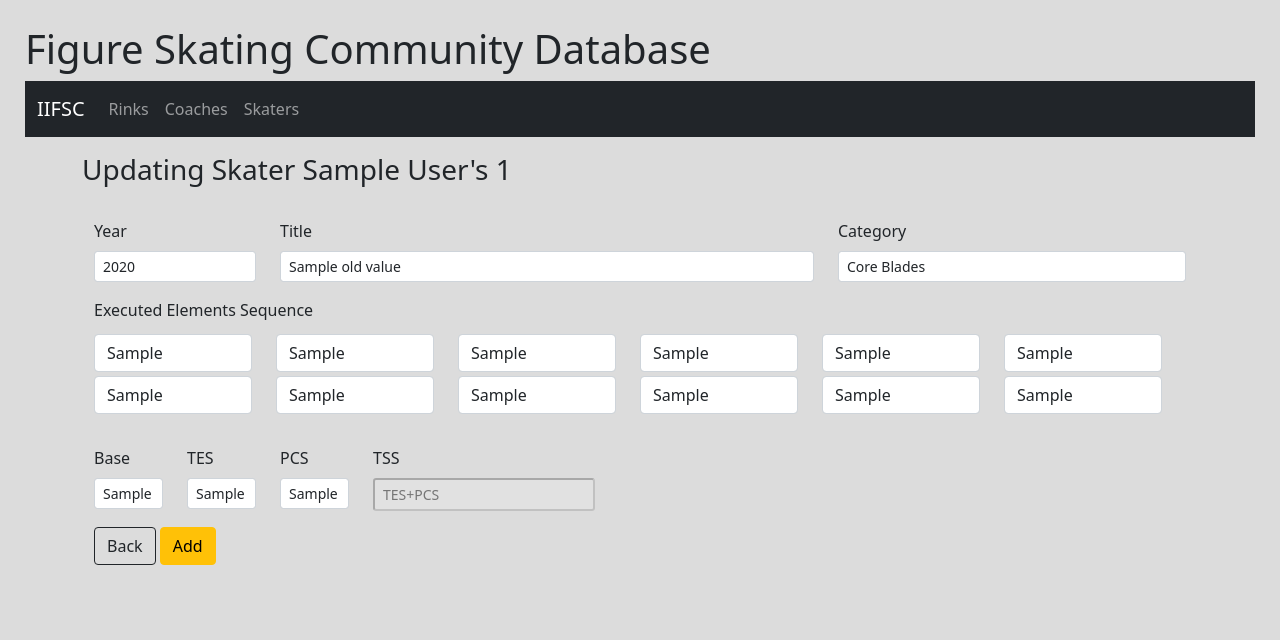
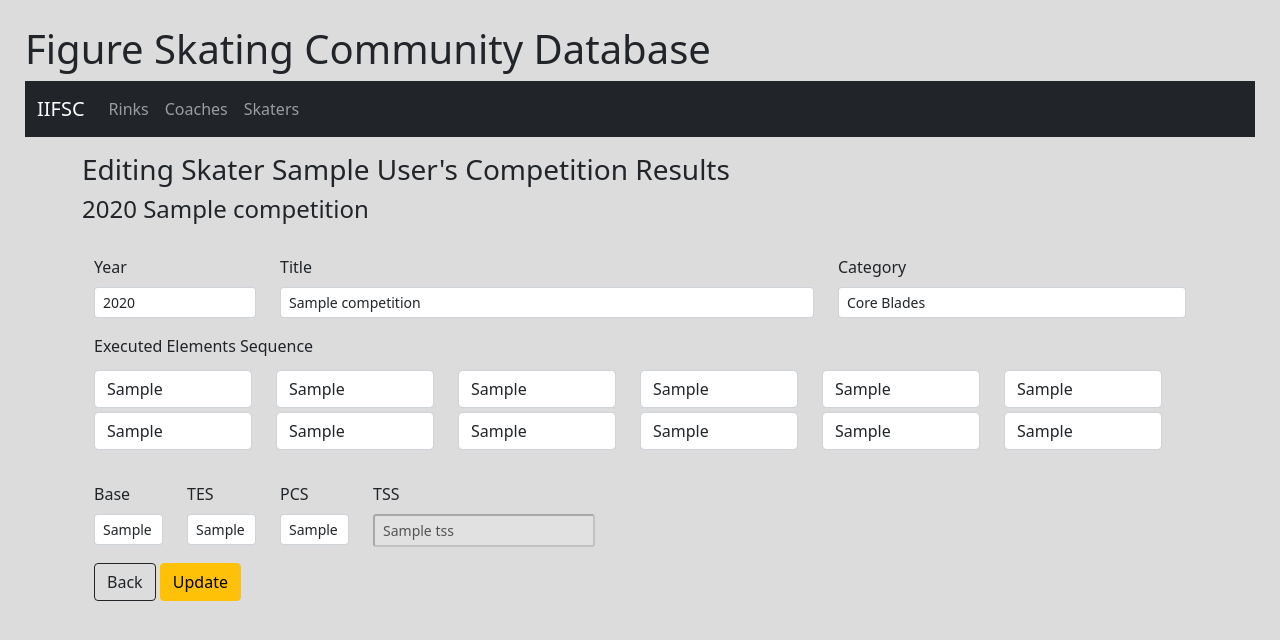
Before and after one commit to suipingooi/iifscdb, a Flask app: template templates/update_comp.template.html in a window 1280 px wide. Shown: the top 640 px of the page. Run offline with Flask 2, Linux system fonts and the light colour scheme; the template is opened without the code that fills it: most values are stand-ins (such as "Sample title", 1, 10 or a date in 2020); some libraries are stand-ins or nearby versions.

Commit message:
fixed path for edit/update nested document

```diff
--- a/app.py
+++ b/app.py
@@ -602,16 +602,73 @@ def process_add_comp(student_id):
 def update_competition(student_id, comp_id):
     skate_comp = db.students.find_one({
         'competition_data.comp_id': ObjectId(comp_id)
+    }, {
+        'student_lname': 1,
+        'student_fname': 1,
+        'competition_data.$': 1,
     })
-    print(skate_comp)
     old_values = {**skate_comp}
     return render_template('update_comp.template.html',
                            old_values=old_values,
                            errors={})
 
 
+@app.route('/students/<student_id>/<comp_id>/update',
+           methods=["POST"])
+def process_update_competition(student_id, comp_id):
+    errors = validate_form_comp(request.form)
+
+    if len(errors) == 0:
+
+        tss = cal_tss(request.form)
+
+        db.students.update_one({
+            '_id': ObjectId(student_id),
+            'competition_data.comp_id': ObjectId(comp_id)
+        }, {
+            "$set": {
+                "competition_data.$.comp_year": request.form.get("comp_year"),
+                "competition_data.$.comp_title": request.form.get("comp_title"),
+                "competition_data.$.category": request.form.get("comp_category"),
+                "competition_data.$.sequence": {
+                    "seq1": request.form.get("comp_seq1"),
+                    "seq2": request.form.get("comp_seq2"),
+                    "seq3": request.form.get("comp_seq3"),
+                    "seq4": request.form.get("comp_seq4"),
+                    "seq5": request.form.get("comp_seq5"),
+                    "seq6": request.form.get("comp_seq6"),
+                    "seq7": request.form.get("comp_seq7"),
+                    "seq8": request.form.get("comp_seq8"),
+                    "seq9": request.form.get("comp_seq9"),
+                    "seq10": request.form.get("comp_seq10"),
+                    "seq11": request.form.get("comp_seq11"),
+                    "seq12": request.form.get("comp_seq12"),
+                },
+                "competition_data.$.base_value": request.form.get("comp_base"),
+                "competition_data.$.TES": request.form.get("comp_tes"),
+                "competition_data.$.PCS": request.form.get("comp_pcs"),
+                "competition_data.$.TSS": tss
+            }
+        })
+        flash("File for Skater UPDATED")
+        return redirect(url_for('skater_profile',
+                                student_id=student_id))
+    else:
+        skate_comp = db.students.find_one({
+            'competition_data.comp_id': ObjectId(comp_id)
+        }, {
+            'student_lname': 1,
+            'student_fname': 1,
+            'competition_data.$': 1,
+        })
+    old_values = {**skate_comp, **request.form}
+    return render_template('update_comp.template.html',
+                           old_values=old_values,
+                           errors=errors)
+
+
 # deleting competition data from skater
-@app.route('/students/<student_id>/skater_profile/<comp_id>/delete')
+@ app.route('/students/<student_id>/skater_profile/<comp_id>/delete')
 def del_competition(student_id, comp_id):
     db.students.update_one({
         "competition_data.comp_id": ObjectId(comp_id)
@@ -627,7 +684,7 @@ def del_competition(student_id, comp_id):
 
 
 # request lesson with coach
-@app.route('/coaches/<coach_id>/request')
+@ app.route('/coaches/<coach_id>/request')
 def request_lesson(coach_id):
     coach_rl = db.coaches.find_one({
         '_id': ObjectId(coach_id)
@@ -775,9 +832,8 @@ def post_reqlesson(coach_id):
                                errors=errors,
                                old_values=old_values)
 
+
 # view lesson requests
-
-
 @app.route('/schedule/requests')
 def lesson():
     reqles = request.args.get('location')
--- a/templates/update_comp.template.html
+++ b/templates/update_comp.template.html
@@ -1,15 +1,15 @@
 {% extends 'base.template.html' %}
 
 {%block content%}
-
-<h3>Updating Skater {{old_values.student_fname}} {{old_values.student_lname}}'s {{old_values.competition_data.comp_id}}</h3>
+{%for item in old_values.competition_data %}
+<h3>Editing Skater {{old_values.student_fname}} {{old_values.student_lname}}'s Competition Results</h3>
+<h4>{{item.comp_year}} {{item.comp_title}}</h4>
 {%if errors|length > 0 %}
 <div class="alert alert-danger text-center">
     PLEASE CORRECT ALL ERRORS AND RESUBMIT FORM
 </div>
 {%endif%}
-{%for item in old_values.competition_data%}
-{%if comp_id == item._id%}
+
 <div class="container">
     <form method="POST">
         <div class="row mt-3">
@@ -21,32 +21,32 @@
             </div>
             <div class="form-group col-md-6 mt-3">
                 <label class="form-label">Title</label>
-                <input type="text" name="comp_title" value="{{old_values.comp_title}}" placeholder="Singapore National Figure Skating Championship"
+                <input type="text" name="comp_title" value="{{item.comp_title}}" placeholder="Singapore National Figure Skating Championship"
                     class="form-control form-control-sm {%if errors.blank_ctitle %} is-invalid {%endif%}" />
                 <div class="invalid-feedback">{{ errors.blank_ctitle }}</div>
             </div>
             <div class="form-group col-md-4 mt-3">
                 <label class="form-label">Category</label>
                 <select name="comp_category" class="form-control form-control-sm">
-                    <option {%if old_values.comp_category == 'Core Blades' %} selected {%endif%}>Core Blades</option>
-                    <option {%if old_values.comp_category == 'Figure Blades' %} selected {%endif%}>Figure Blades</option>
-                    <option {%if old_values.comp_category == 'Future Star 1' %} selected {%endif%}>Future Star 1</option>
-                    <option {%if old_values.comp_category == 'Future Star 2' %} selected {%endif%}>Future Star 2</option>
-                    <option {%if old_values.comp_category == 'Preliminary' %} selected {%endif%}>Preliminary</option>
-                    <option {%if old_values.comp_category == 'Elementary' %} selected {%endif%}>Elementary</option>
-                    <option {%if old_values.comp_category == 'Novice (basic)' %} selected {%endif%}>Novice (basic)
+                    <option {%if item.category == 'Core Blades' %} selected {%endif%}>Core Blades</option>
+                    <option {%if item.category == 'Figure Blades' %} selected {%endif%}>Figure Blades</option>
+                    <option {%if item.category == 'Future Star 1' %} selected {%endif%}>Future Star 1</option>
+                    <option {%if item.category == 'Future Star 2' %} selected {%endif%}>Future Star 2</option>
+                    <option {%if item.category == 'Preliminary' %} selected {%endif%}>Preliminary</option>
+                    <option {%if item.category == 'Elementary' %} selected {%endif%}>Elementary</option>
+                    <option {%if item.category == 'Novice (basic)' %} selected {%endif%}>Novice (basic)
                     </option>
-                    <option {%if old_values.comp_category == 'Novice (intermediate)' %} selected {%endif%}>Novice
+                    <option {%if item.category == 'Novice (intermediate)' %} selected {%endif%}>Novice
                         (intermediate)
                     </option>
-                    <option {%if old_values.comp_category == 'Novice (advance)' %} selected {%endif%}>Novice (advance)
+                    <option {%if item.category == 'Novice (advance)' %} selected {%endif%}>Novice (advance)
                     </option>
-                    <option {%if old_values.comp_category == 'Junior' %} selected {%endif%}>Junior</option>
-                    <option {%if old_values.comp_category == 'Senior' %} selected {%endif%}>Senior</option>
-                    <option {%if old_values.comp_category == 'Adult Bronze' %} selected {%endif%}>Adult Bronze</option>
-                    <option {%if old_values.comp_category == 'Adult Silver' %} selected {%endif%}>Adult Silver</option>
-                    <option {%if old_values.comp_category == 'Adult Gold' %} selected {%endif%}>Adult Gold</option>
-                    <option {%if old_values.comp_category == 'Adult Master' %} selected {%endif%}>Adult Master</option>
+                    <option {%if item.category == 'Junior' %} selected {%endif%}>Junior</option>
+                    <option {%if item.category == 'Senior' %} selected {%endif%}>Senior</option>
+                    <option {%if item.category == 'Adult Bronze' %} selected {%endif%}>Adult Bronze</option>
+                    <option {%if item.category == 'Adult Silver' %} selected {%endif%}>Adult Silver</option>
+                    <option {%if item.category == 'Adult Gold' %} selected {%endif%}>Adult Gold</option>
+                    <option {%if item.category == 'Adult Master' %} selected {%endif%}>Adult Master</option>
                 </select>
             </div>
         </div>
@@ -54,73 +54,73 @@
             <label class="form-label">Executed Elements Sequence</label>
             <div class="row col">
                 <div class="form-group col-sm-2 mt-1">
-                    <input type="text" name="comp_seq1" value="{{old_values.comp_seq1}}" class="form-control">
+                    <input type="text" name="comp_seq1" value="{{item.sequence.seq1}}" class="form-control">
                 </div>
                 <div class="form-group col-sm-2 mt-1">
-                    <input type="text" name="comp_seq2" value="{{old_values.comp_seq2}}" class="form-control">
+                    <input type="text" name="comp_seq2" value="{{item.sequence.seq2}}" class="form-control">
                 </div>
                 <div class="form-group col-sm-2 mt-1">
-                    <input type="text" name="comp_seq3" value="{{old_values.comp_seq3}}" class="form-control">
+                    <input type="text" name="comp_seq3" value="{{item.sequence.seq3}}" class="form-control">
                 </div>
                 <div class="form-group col-sm-2 mt-1">
-                    <input type="text" name="comp_seq4" value="{{old_values.comp_seq4}}" class="form-control">
+                    <input type="text" name="comp_seq4" value="{{item.sequence.seq4}}" class="form-control">
                 </div>
                 <div class="form-group col-sm-2 mt-1">
-                    <input type="text" name="comp_seq5" value="{{old_values.comp_seq5}}" class="form-control">
+                    <input type="text" name="comp_seq5" value="{{item.sequence.seq5}}" class="form-control">
                 </div>
                 <div class="form-group col-sm-2 mt-1">
-                    <input type="text" name="comp_seq6" value="{{old_values.comp_seq6}}" class="form-control">
+                    <input type="text" name="comp_seq6" value="{{item.sequence.seq6}}" class="form-control">
                 </div>
                 <div class="form-group col-sm-2 mt-1">
-                    <input type="text" name="comp_seq7" value="{{old_values.comp_seq7}}" class="form-control">
+                    <input type="text" name="comp_seq7" value="{{item.sequence.seq7}}" class="form-control">
                 </div>
                 <div class="form-group col-sm-2 mt-1">
-                    <input type="text" name="comp_seq8" value="{{old_values.comp_seq8}}" class="form-control">
+                    <input type="text" name="comp_seq8" value="{{item.sequence.seq8}}" class="form-control">
                 </div>
                 <div class="form-group col-sm-2 mt-1">
-                    <input type="text" name="comp_seq9" value="{{old_values.comp_seq9}}" class="form-control">
+                    <input type="text" name="comp_seq9" value="{{item.sequence.seq9}}" class="form-control">
                 </div>
                 <div class="form-group col-sm-2 mt-1">
-                    <input type="text" name="comp_seq10" value="{{old_values.comp_seq10}}" class="form-control">
+                    <input type="text" name="comp_seq10" value="{{item.sequence.seq10}}" class="form-control">
                 </div>
                 <div class="form-group col-sm-2 mt-1">
-                    <input type="text" name="comp_seq11" value="{{old_values.comp_seq11}}" class="form-control">
+                    <input type="text" name="comp_seq11" value="{{item.sequence.seq11}}" class="form-control">
                 </div>
                 <div class="form-group col-sm-2 mt-1">
-                    <input type="text" name="comp_seq12" value="{{old_values.comp_seq12}}" class="form-control">
+                    <input type="text" name="comp_seq12" value="{{item.sequence.seq12}}" class="form-control">
                 </div>
             </div>
         </div>
         <div class="row mt-3">
             <div class="form-group col-md-1 mt-3">
                 <label class="form-label">Base</label>
-                <input type="float" name="comp_base" value="{{old_values.comp_base}}" placeholder="1.00"
+                <input type="float" name="comp_base" value="{{item.base_value}}" placeholder="1.00"
                     class="form-control form-control-sm {%if errors.blank_cbase %} is-invalid {%endif%}" />
                 <div class="invalid-feedback">{{ errors.blank_cbase }}</div>
             </div>
             <div class="form-group col-md-1 mt-3">
                 <label class="form-label">TES</label>
-                <input type="float" name="comp_tes" value="{{old_values.comp_tes}}" placeholder="1.00"
+                <input type="float" name="comp_tes" value="{{item.TES}}" placeholder="1.00"
                     class="form-control form-control-sm {%if errors.blank_ctes %} is-invalid {%endif%}" />
                 <div class="invalid-feedback">{{ errors.blank_ctes }}</div>
             </div>
             <div class="form-group col-md-1 mt-3">
                 <label class="form-label">PCS</label>
-                <input type="float" name="comp_pcs" value="{{old_values.comp_pcs}}" placeholder="1.00"
+                <input type="float" name="comp_pcs" value="{{item.PCS}}" placeholder="1.00"
                     class="form-control form-control-sm {%if errors.blank_cpcs %} is-invalid {%endif%}" />
                 <div class="invalid-feedback">{{ errors.blank_cpcs }}</div>
             </div>
             <div class="form-group col-md-2 mt-3">
                 <label class="form-label">TSS</label>
-                <input type="float" name="comp_tss" class="form-control-sm" disabled placeholder="TES+PCS">
+                <input type="float" name="comp_tss" value="{{item.TSS}}" placeholder="TES+PCS" disabled
+                class="form-control-sm" />
             </div>
         </div>
         <div>
             <a href="{{ url_for('skater_profile', student_id=old_values._id) }}" class="btn btn-outline-dark mt-3"> Back</a>
-            <input type="submit" value="Add" class="btn btn-warning mt-3" />
+            <input type="submit" value="Update" class="btn btn-warning mt-3" />
         </div>
     </form>
 </div>
-{%endif%}
 {%endfor%}
 {%endblock%}
```
